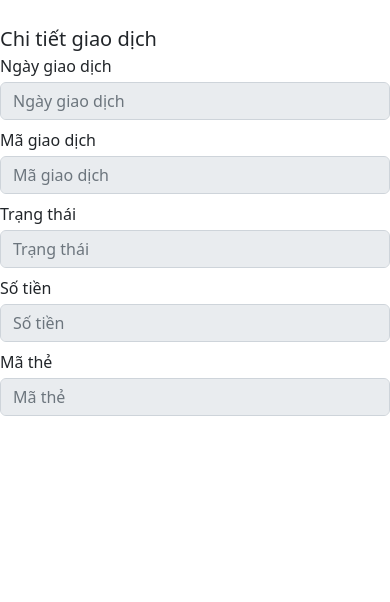
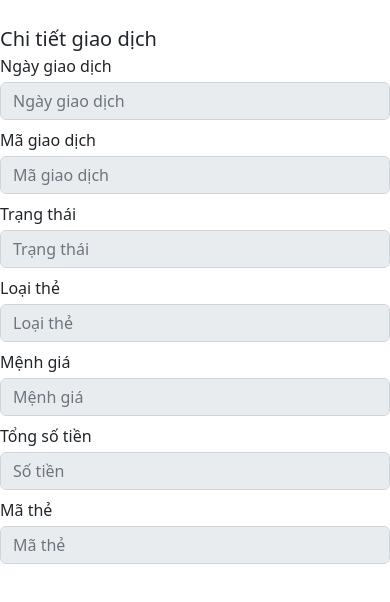
Before and after one commit to teoanhss113/e-wallet, a plain HTML site: page phone-card.html in a window 390 px wide. Drawn offline with nearby package versions, Linux system fonts and the light colour scheme.

Commit message:
Phone card detail

```diff
--- a/phone-card.html
+++ b/phone-card.html
@@ -71,13 +71,37 @@
                   disabled
                 />
               </div>
-              <!-- Số tiền -->
+              <!-- Loại thẻ -->
               <div class="form-group d-flex flex-column gap-1">
-                <label for="inputHistoryPhoneCardDetailMoney">Số tiền</label>
+                <label for="inputHistoryPhoneCardDetailType">Loại thẻ</label>
                 <input
                   type="text"
                   class="form-control"
-                  id="inputHistoryPhoneCardDetailMoney"
+                  id="inputHistoryPhoneCardDetailType"
+                  placeholder="Loại thẻ"
+                  disabled
+                />
+              </div>
+              <!-- Mệnh giá -->
+              <div class="form-group d-flex flex-column gap-1">
+                <label for="inputHistoryPhoneCardDetailPrice">Mệnh giá</label>
+                <input
+                  type="text"
+                  class="form-control"
+                  id="inputHistoryPhoneCardDetailPrice"
+                  placeholder="Mệnh giá"
+                  disabled
+                />
+              </div>
+              <!-- Số tiền -->
+              <div class="form-group d-flex flex-column gap-1">
+                <label for="inputHistoryPhoneCardDetailMoney"
+                  >Tổng số tiền</label
+                >
+                <input
+                  type="text"
+                  class="form-control"
+                  id="inputHistoryPhoneCardDetailTotalPrice"
                   placeholder="Số tiền"
                   disabled
                 />
```
